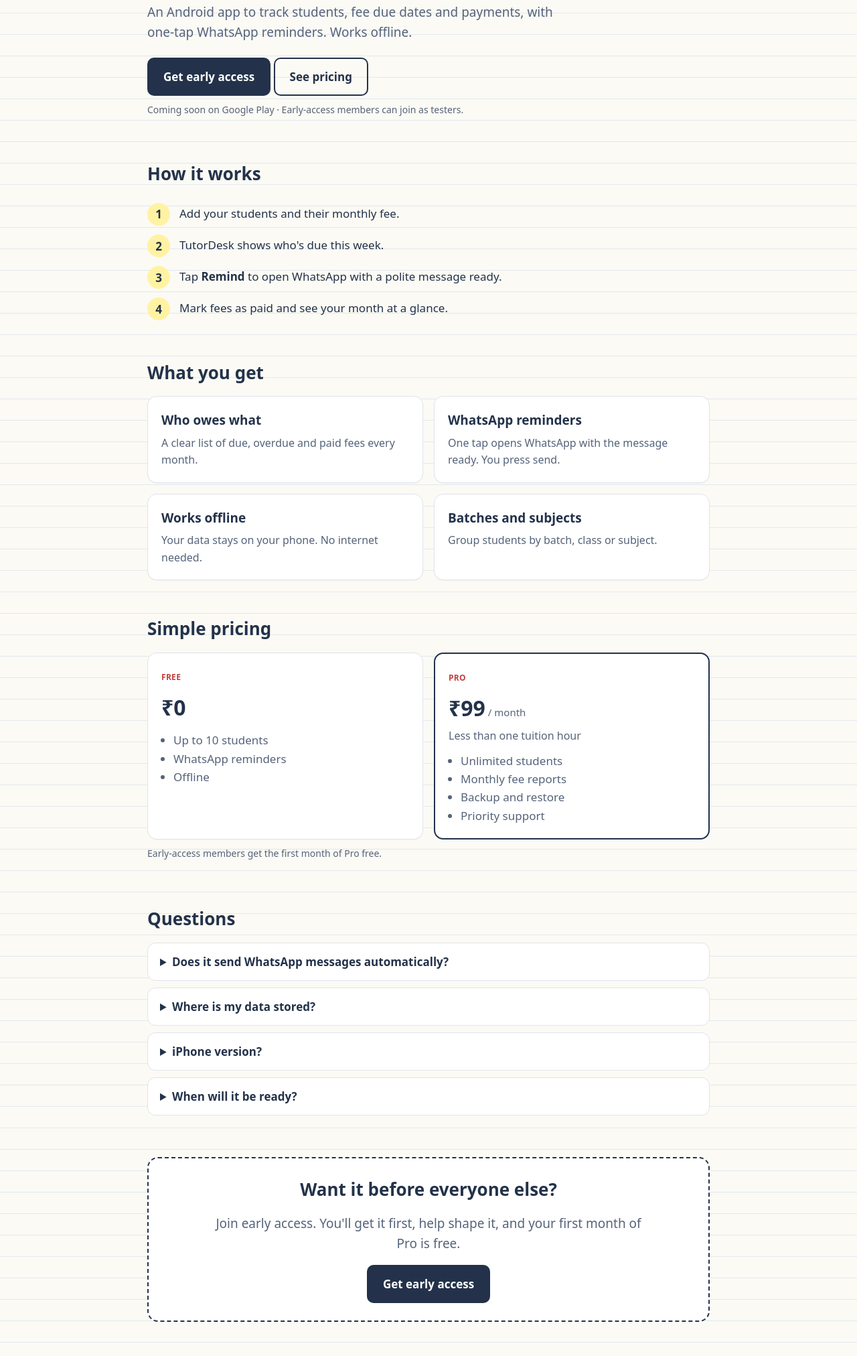
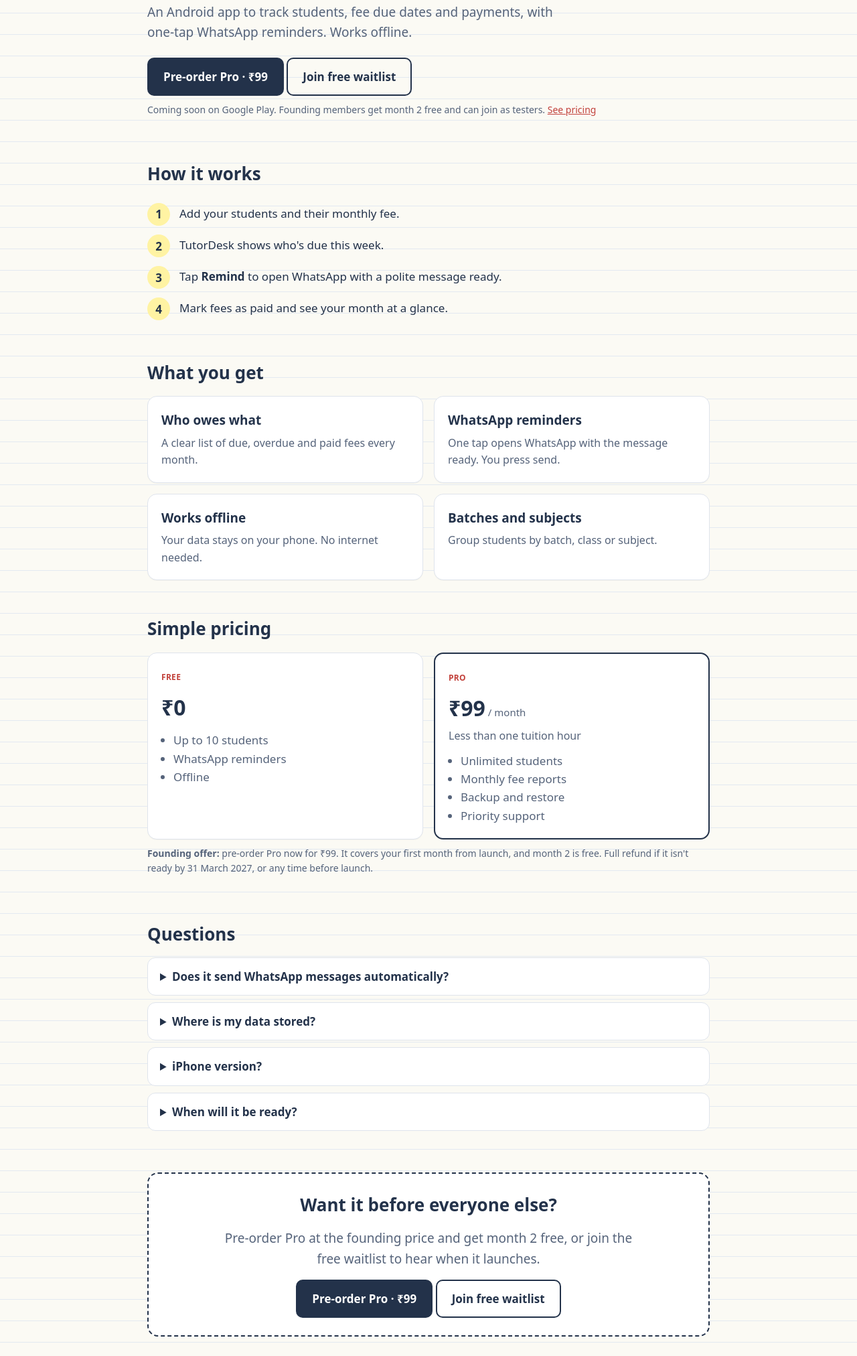
Before and after one commit to fahbuilds/fahbuilds.github.io, a plain HTML site: page tutordesk/index.html in a window 1280 px wide. Shown: the part 268-2292 px from the top of the page at 67% size. Drawn offline with Linux system fonts and the light colour scheme.

Commit message:
Update index.html

```diff
--- a/tutordesk/index.html
+++ b/tutordesk/index.html
@@ -24,8 +24,8 @@
   <p class="kicker">For home tutors and coaching centres</p>
   <h1>Stop chasing fees. <mark>Remind in one tap.</mark></h1>
   <p class="lead">An Android app to track students, fee due dates and payments, with one-tap WhatsApp reminders. Works offline.</p>
-  <a class="btn" data-app="tutordesk" data-name="TutorDesk" href="#">Get early access</a> <a class="btn ghost" href="#pricing">See pricing</a>
-  <p class="note">Coming soon on Google Play · Early-access members can join as testers.</p>
+  <a class="btn" data-pay="tutordesk" href="#">Pre-order Pro · ₹99</a> <a class="btn ghost" data-app="tutordesk" data-name="TutorDesk" href="#">Join free waitlist</a>
+  <p class="note">Coming soon on Google Play. Founding members get month 2 free and can join as testers. <a href="#pricing">See pricing</a></p>
 </section>
 <section>
   <h2>How it works</h2>
@@ -41,17 +41,17 @@
     <div class="card"><span class="tag">Free</span><div class="amt">₹0</div><ul><li>Up to 10 students</li><li>WhatsApp reminders</li><li>Offline</li></ul></div>
     <div class="card pro"><span class="tag">Pro</span><div class="amt">₹99<small> / month</small></div><p class="note">Less than one tuition hour</p><ul><li>Unlimited students</li><li>Monthly fee reports</li><li>Backup and restore</li><li>Priority support</li></ul></div>
   </div>
-  <p class="note">Early-access members get the first month of Pro free.</p>
+  <p class="note"><b>Founding offer:</b> pre-order Pro now for ₹99. It covers your first month from launch, and month 2 is free. Full refund if it isn't ready by 31 March 2027, or any time before launch.</p>
 </section>
 <section>
   <h2>Questions</h2>
-  <details><summary>Does it send WhatsApp messages automatically?</summary><p>No. It opens WhatsApp with the message ready, and you tap send.</p></details><details><summary>Where is my data stored?</summary><p>On your phone only. We don't upload your students' details.</p></details><details><summary>iPhone version?</summary><p>Android first. iPhone may come later.</p></details><details><summary>When will it be ready?</summary><p>It's in the build queue. Join early access to be a tester.</p></details>
+  <details><summary>Does it send WhatsApp messages automatically?</summary><p>No. It opens WhatsApp with the message ready, and you tap send.</p></details><details><summary>Where is my data stored?</summary><p>On your phone only. We don't upload your students' details.</p></details><details><summary>iPhone version?</summary><p>Android first. iPhone may come later.</p></details><details><summary>When will it be ready?</summary><p>It's in the build queue. Pre-order or join the waitlist to be a tester.</p></details>
 </section>
 <section>
   <div class="cta">
     <h2>Want it before everyone else?</h2>
-    <p class="lead" style="margin:0 auto 16px">Join early access. You'll get it first, help shape it, and your first month of Pro is free.</p>
-    <a class="btn" data-app="tutordesk" data-name="TutorDesk" href="#">Get early access</a>
+    <p class="lead" style="margin:0 auto 16px">Pre-order Pro at the founding price and get month 2 free, or join the free waitlist to hear when it launches.</p>
+    <a class="btn" data-pay="tutordesk" href="#">Pre-order Pro · ₹99</a> <a class="btn ghost" data-app="tutordesk" data-name="TutorDesk" href="#">Join free waitlist</a>
   </div>
 </section>
 
```
